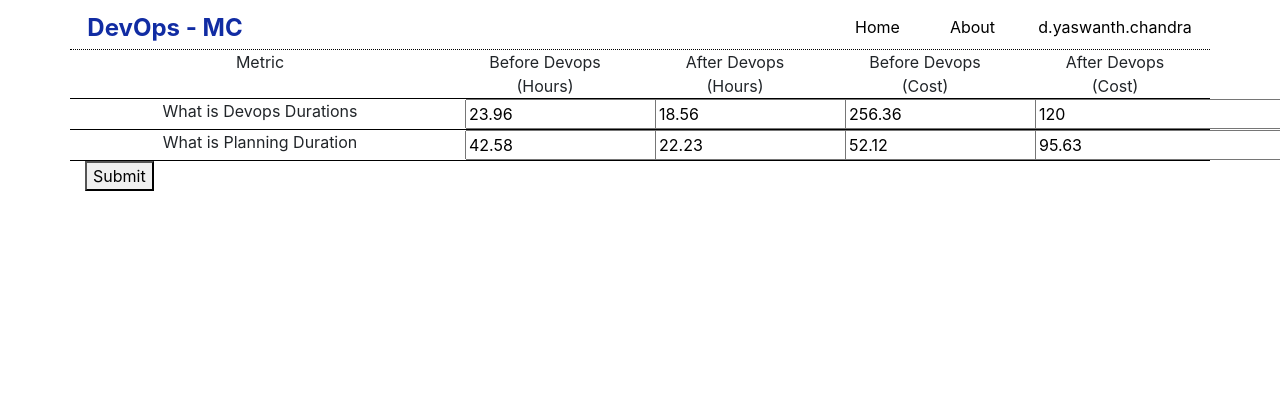
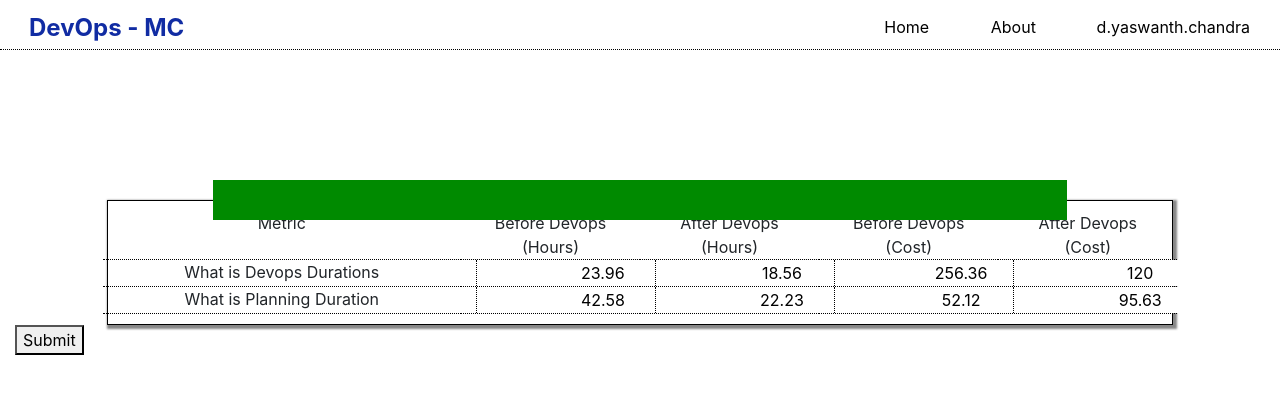
Before and after one commit to yash9491/DMC, an Angular app: page /calculator in a window 1280 px wide. Shown: the top 394 px of the page. Built offline with nearby package versions, Linux system fonts and the light colour scheme.

Commit message:
table changes

```diff
--- a/src/app/calculator/calculator.component.html
+++ b/src/app/calculator/calculator.component.html
@@ -1,5 +1,5 @@
-<div class="container">
-    <div class="row menu-bar main">
+<div class="container-fluid">
+    <div class="row menu-bar">
         <div class="col-md-2 col-lg-2 logo">
             <span>DevOps - MC</span>
         </div>
@@ -17,6 +17,11 @@
             </div>
         </div>
     </div>
+    <div class="row" >
+        <div class="col-lg-8 offset-lg-2 table-ribbon"></div>
+    </div>
+    <div class="row">
+    <div class="col-lg-10 offset-lg-1 grid-table">
     <div class="row">
       <div class="col-lg-4 grid-data">
           <span>Metric</span>
@@ -52,5 +57,7 @@
                 <input type="text" [value]="i.AftDevCst" (input)="i.AftDevCst=$event.target.value">
             </div>
           </div>
+        </div>
+    </div>
         <button (click)="submit()">Submit</button>
 </div>
--- a/src/app/dashboard/dashboard.component.html
+++ b/src/app/dashboard/dashboard.component.html
@@ -9,7 +9,7 @@
               <span>Home</span>
             </div>
             <div class="col-lg-3 menu-options">
-              <span>About</span>
+              <span><a class="about-button" href="#About">About</a></span>
             </div>
             <div class="col-lg-6 menu-options">
               <span>d.yaswanth.chandra</span>
@@ -24,13 +24,13 @@
       <div class="col-lg-6 content">
           <span class="main-heading">DevOps Metrics Calculator</span><br>
           <span class="sub-heading">A Calculator that Never Settle</span><br><br><br>
-          <span class="getstarted"><a (click)="navigatetocalc()">Click here to get started</a></span>
+          <span><button class="getstarted" (click)="navigatetocalc()">Click here to get started</button></span>
       </div>
     </div>
     <div class="row calc-tiles">
 
     </div>
-    <div class="row about-block">
+    <div class="row about-block" id="About">
       <div class="col-lg-12">
           <span class="about-logo">About</span><br>
        </div>
--- a/src/styles.css
+++ b/src/styles.css
@@ -1,6 +1,19 @@
-.main{
-    background-color: white;
-}
+html {
+    scroll-behavior: smooth;
+  }
+  input{
+      border:0;
+      text-align: center;
+      border-left: 1px dotted black;
+  }
+  .main{
+      background-color: #ebeef4;
+  }
+  .about-button{
+      cursor: pointer;
+      color: black;
+      text-decoration: none;
+  }
 .menu-bar{
     top:0%;
     height:50px;
@@ -62,8 +75,20 @@ a{
     text-decoration: underline;
 }
 .getstarted{
-    text-decoration: underline;
-    cursor: pointer;
+    height: 35px;
+    color: white;
+    font-weight: 700;
+    background-color: rgba(255, 140, 0, 1);
+    border: solid rgba(255, 6, 28, 1) 1px;
+    cursor: pointer !important;
+}
+.getstarted button:hover{
+    height: 35px;
+    color: white;
+    font-weight: 700;
+    background-color: rgb(255, 81, 0);
+    border: solid rgba(255, 6, 28, 1) 1px;
+    cursor: pointer !important;
 }
 .about-block{
     position: relative;
@@ -109,7 +134,24 @@ a{
 .dashboard-about-content-1{
     margin-top:20px;
     font:normal normal normal 15px/1.4em raleway,sans-serif;
-    color: black;
+    color: #000000;
+}
+.table-ribbon{
+    height: 40px;
+    border: 1px solig green;
+    background-color: #008a00;
+    position: absolute;
+    margin-top:130px;
+    z-index: 10;
+}
+.grid-table{
+    position: relative;
+    margin-top:150px;
+    border: 1px solid black;
+    display: box;
+    padding:10px;
+    box-shadow: 2px 2px 2px 2px #888888;
+    background-color: white;
 }
 .about-logo{
     height:20px;
@@ -119,7 +161,7 @@ a{
 }
 .grid-data{
     text-align: center;
-    border-bottom: 1px solid black;
+    border-bottom: 1px dotted black;
 }
 .about-tiles{
     position: relative;
```
